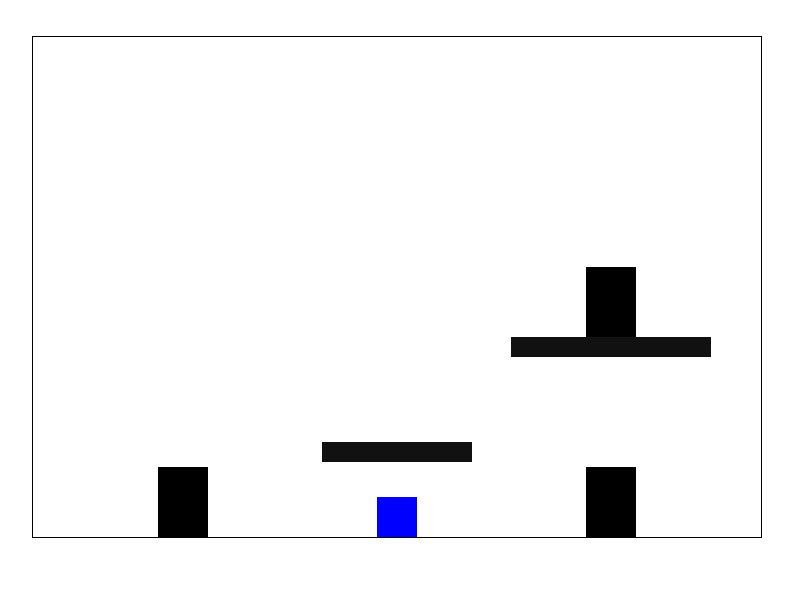
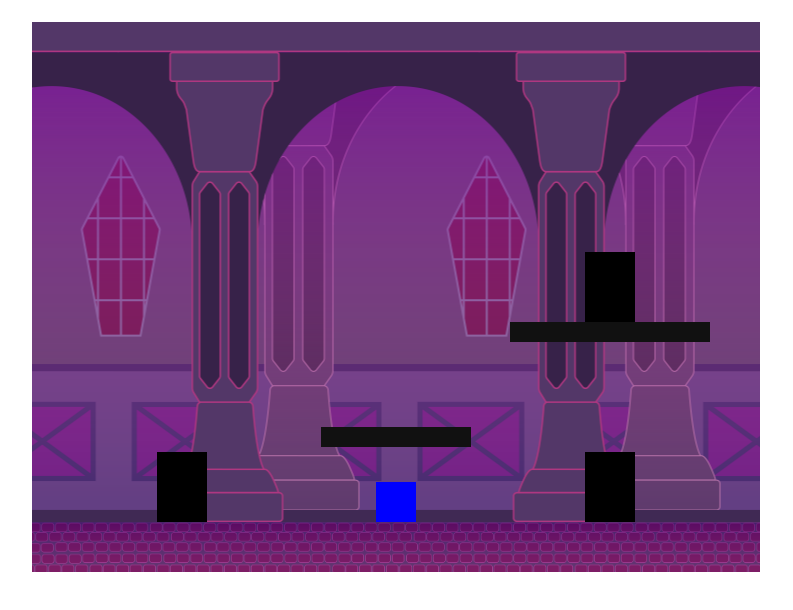
Before and after one commit to eFernP/Castlemaze, a plain HTML site: page index.html in a window 1280 px wide. Both pictures are taken after a click on the button "Start". Shown: the whole page, without its empty margins (244-1037 px from the left). Drawn offline with Linux system fonts and the light colour scheme.

Commit message:
blackground image and floor

```diff
--- a/main.js
+++ b/main.js
@@ -29,6 +29,7 @@ const main = () => {
     const gameScreen = buildDom(`
       <section class="game-screen">
         <canvas></canvas>
+        <div class="floor"></div>
       </section>
 
     `);
--- a/platform.js
+++ b/platform.js
@@ -15,6 +15,8 @@ class Platform{
   ;}
 
   draw(){
+    // let img = new Image();
+    // img.src = "image/floor.png";
     this.context.fillStyle = "#111";
     this.context.fillRect(this.x-this.sizeX/2, this.y-this.sizeY/2, this.sizeX, this.sizeY);
   };
--- a/styles.css
+++ b/styles.css
@@ -55,7 +55,7 @@ p {
 .game-screen{
   display: grid;
   justify-items: center;
-  margin-top: 5%;
+  margin-top: 3%;
   width: 100%;
   height: 500px;
 
@@ -93,5 +93,19 @@ p {
 }
 
 canvas{
-  border: 1px black solid;
+  background-image: url("img/backgroundDef.png");
+  background-size: cover;
+  background-position: center;
 }
+
+.floor{
+  display: grid;
+  justify-items: center;
+  width: 100%;
+  height: 50px;
+  background-image: url("img/floor.png");
+  background-size: cover;
+
+  margin: 0;
+
+}
```
Also changed, not shown: img/backgroundDef.png (added), img/floor.png (added).
